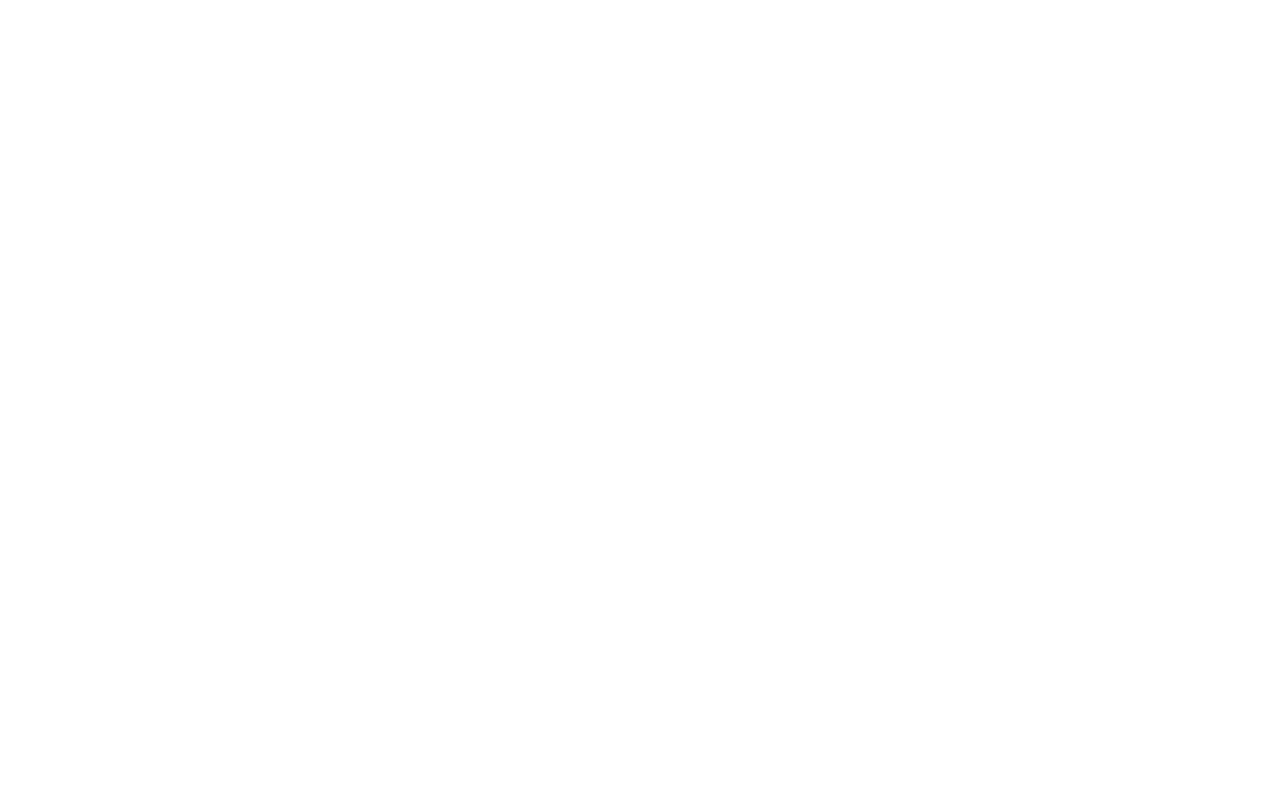
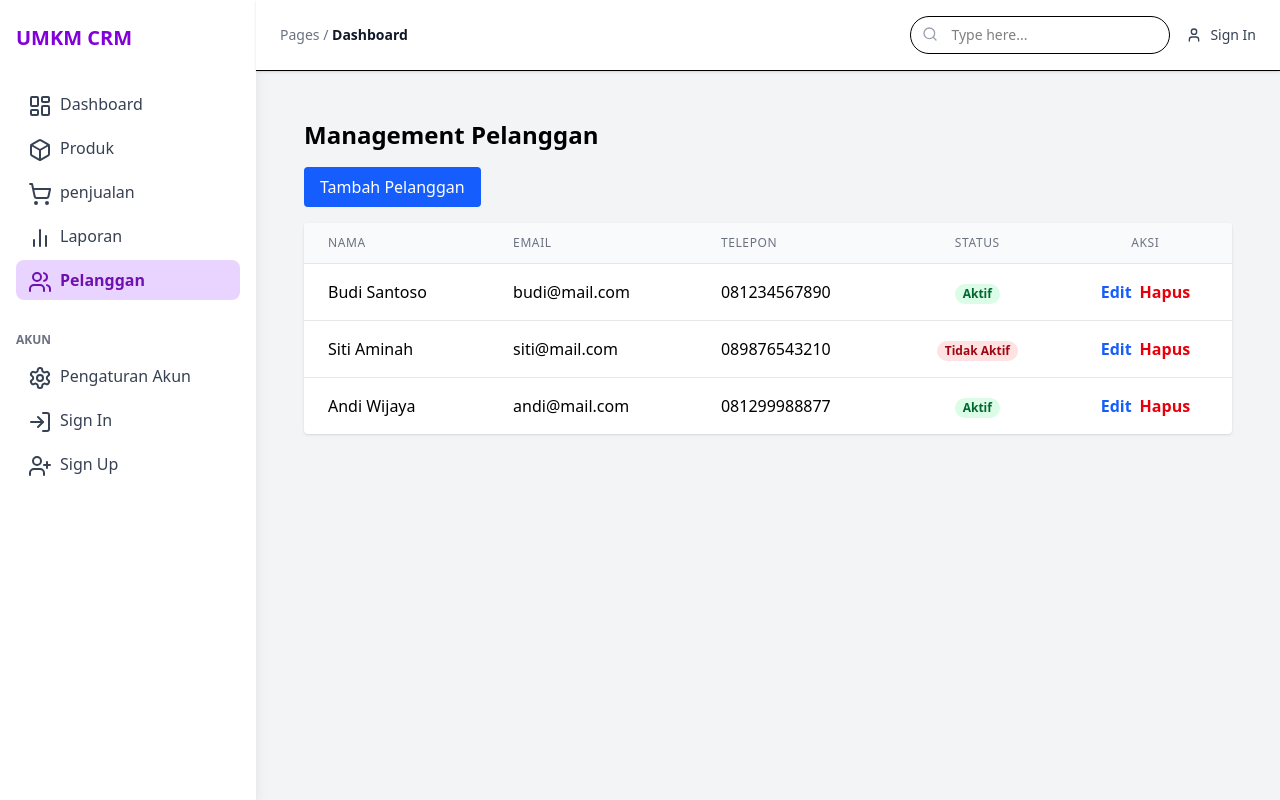
Before and after one commit to aladinmister/CRM-UMKM-KELOMPOK7-2SIC, a React (Vite) app: page /pelanggan in a window 1280 px wide. Before the commit this address had no page. Built offline with nearby package versions, Linux system fonts and the light colour scheme.

Commit message:
ini Customer Managememnt

```diff
--- a/src/App.jsx
+++ b/src/App.jsx
@@ -7,6 +7,7 @@ import MainLayout from './components/MainLayout'
 import './App.css'
 import SalesManagement from './components/Pages/SalesManagement'
 import ProdukManagement from './components/Pages/ProdukManagement'
+import CustomerManagement from './components/Pages/CustomerManagement'
 
 function App() {
   const [count, setCount] = useState(0)
@@ -17,6 +18,8 @@ function App() {
     <Route path='/' element={<Dashboard />} />
     <Route path= "/penjualan" element = {<SalesManagement/>} />
     <Route path= "/produk" element = {<ProdukManagement/>} />
+    <Route path= "/pelanggan" element = {<CustomerManagement/>} />
+
 
     </Route>
    </Routes>
--- /dev/null
+++ b/src/components/Pages/CustomerManagement.jsx
@@ -0,0 +1,199 @@
+import React, { useState } from "react";
+
+const initialCustomers = [
+  {
+    id: 1,
+    name: "Budi Santoso",
+    email: "budi@mail.com",
+    phone: "081234567890",
+    active: true,
+  },
+  {
+    id: 2,
+    name: "Siti Aminah",
+    email: "siti@mail.com",
+    phone: "089876543210",
+    active: false,
+  },
+  {
+    id: 3,
+    name: "Andi Wijaya",
+    email: "andi@mail.com",
+    phone: "081299988877",
+    active: true,
+  },
+];
+
+export default function CustomerManagement() {
+  const [customers, setCustomers] = useState(initialCustomers);
+  const [showForm, setShowForm] = useState(false);
+  const [formData, setFormData] = useState({
+    name: "",
+    email: "",
+    phone: "",
+    active: true,
+  });
+
+  const handleInputChange = (e) => {
+    const { name, value, type, checked } = e.target;
+    setFormData((prev) => ({
+      ...prev,
+      [name]: type === "checkbox" ? checked : value,
+    }));
+  };
+
+  const handleAddCustomer = () => {
+    if (!formData.name || !formData.email || !formData.phone) {
+      alert("Semua field wajib diisi!");
+      return;
+    }
+    const newCustomer = {
+      id: customers.length + 1,
+      ...formData,
+    };
+    setCustomers([...customers, newCustomer]);
+    setFormData({ name: "", email: "", phone: "", active: true });
+    setShowForm(false);
+  };
+
+  const handleDelete = (id) => {
+    if (window.confirm("Yakin ingin menghapus pelanggan ini?")) {
+      setCustomers(customers.filter((c) => c.id !== id));
+    }
+  };
+
+  return (
+    <div className="p-6 max-w-5xl mx-auto">
+      <h1 className="text-2xl font-semibold mb-4">Management Pelanggan</h1>
+
+      <button
+        onClick={() => setShowForm((prev) => !prev)}
+        className="mb-4 px-4 py-2 bg-blue-600 text-white rounded hover:bg-blue-700 transition"
+      >
+        {showForm ? "Batal Tambah Pelanggan" : "Tambah Pelanggan"}
+      </button>
+
+      {showForm && (
+        <div className="mb-6 p-4 border border-gray-300 rounded shadow-sm bg-white">
+          <div className="mb-2">
+            <label className="block font-medium mb-1">Nama</label>
+            <input
+              type="text"
+              name="name"
+              value={formData.name}
+              onChange={handleInputChange}
+              className="w-full px-3 py-2 border rounded focus:outline-none focus:ring-2 focus:ring-blue-400"
+              placeholder="Nama pelanggan"
+            />
+          </div>
+          <div className="mb-2">
+            <label className="block font-medium mb-1">Email</label>
+            <input
+              type="email"
+              name="email"
+              value={formData.email}
+              onChange={handleInputChange}
+              className="w-full px-3 py-2 border rounded focus:outline-none focus:ring-2 focus:ring-blue-400"
+              placeholder="Email pelanggan"
+            />
+          </div>
+          <div className="mb-2">
+            <label className="block font-medium mb-1">Telepon</label>
+            <input
+              type="text"
+              name="phone"
+              value={formData.phone}
+              onChange={handleInputChange}
+              className="w-full px-3 py-2 border rounded focus:outline-none focus:ring-2 focus:ring-blue-400"
+              placeholder="Nomor telepon"
+            />
+          </div>
+          <div className="flex items-center mb-4">
+            <input
+              type="checkbox"
+              name="active"
+              checked={formData.active}
+              onChange={handleInputChange}
+              id="activeCheckbox"
+              className="mr-2"
+            />
+            <label htmlFor="activeCheckbox" className="font-medium">
+              Aktif
+            </label>
+          </div>
+          <button
+            onClick={handleAddCustomer}
+            className="px-4 py-2 bg-green-600 text-white rounded hover:bg-green-700 transition"
+          >
+            Simpan
+          </button>
+        </div>
+      )}
+
+      <div className="overflow-x-auto bg-white rounded shadow">
+        <table className="min-w-full divide-y divide-gray-200">
+          <thead className="bg-gray-50">
+            <tr>
+              <th className="px-6 py-3 text-left text-xs font-medium text-gray-500 uppercase tracking-wider">
+                Nama
+              </th>
+              <th className="px-6 py-3 text-left text-xs font-medium text-gray-500 uppercase tracking-wider">
+                Email
+              </th>
+              <th className="px-6 py-3 text-left text-xs font-medium text-gray-500 uppercase tracking-wider">
+                Telepon
+              </th>
+              <th className="px-6 py-3 text-center text-xs font-medium text-gray-500 uppercase tracking-wider">
+                Status
+              </th>
+              <th className="px-6 py-3 text-center text-xs font-medium text-gray-500 uppercase tracking-wider">
+                Aksi
+              </th>
+            </tr>
+          </thead>
+          <tbody className="divide-y divide-gray-200">
+            {customers.map((cust) => (
+              <tr key={cust.id} className="hover:bg-gray-50">
+                <td className="px-6 py-4 whitespace-nowrap">{cust.name}</td>
+                <td className="px-6 py-4 whitespace-nowrap">{cust.email}</td>
+                <td className="px-6 py-4 whitespace-nowrap">{cust.phone}</td>
+                <td className="px-6 py-4 whitespace-nowrap text-center">
+                  {cust.active ? (
+                    <span className="inline-flex px-2 text-xs leading-5 font-semibold rounded-full bg-green-100 text-green-800">
+                      Aktif
+                    </span>
+                  ) : (
+                    <span className="inline-flex px-2 text-xs leading-5 font-semibold rounded-full bg-red-100 text-red-800">
+                      Tidak Aktif
+                    </span>
+                  )}
+                </td>
+                <td className="px-6 py-4 whitespace-nowrap text-center space-x-2">
+                  <button
+                    className="text-blue-600 hover:text-blue-900 font-semibold"
+                    onClick={() => alert("Fitur Edit belum tersedia")}
+                  >
+                    Edit
+                  </button>
+                  <button
+                    className="text-red-600 hover:text-red-900 font-semibold"
+                    onClick={() => handleDelete(cust.id)}
+                  >
+                    Hapus
+                  </button>
+                </td>
+              </tr>
+            ))}
+            {customers.length === 0 && (
+              <tr>
+                <td colSpan={5} className="text-center py-4 text-gray-500">
+                  Tidak ada data pelanggan
+                </td>
+              </tr>
+            )}
+          </tbody>
+        </table>
+      </div>
+    </div>
+  );
+}
--- a/src/components/Sidebar.jsx
+++ b/src/components/Sidebar.jsx
@@ -16,6 +16,7 @@ const menuItems = [
   { name: 'Produk', icon: <Box />, path: '/produk' },
   { name: 'penjualan', icon: <ShoppingCart />, path : '/penjualan'},
   { name: 'Laporan', icon: <BarChart2 />, path: '/laporan' },
+  { name: 'Pelanggan', icon: <Users />, path: '/pelanggan' },
 ]
 
 const accountItems = [
```
